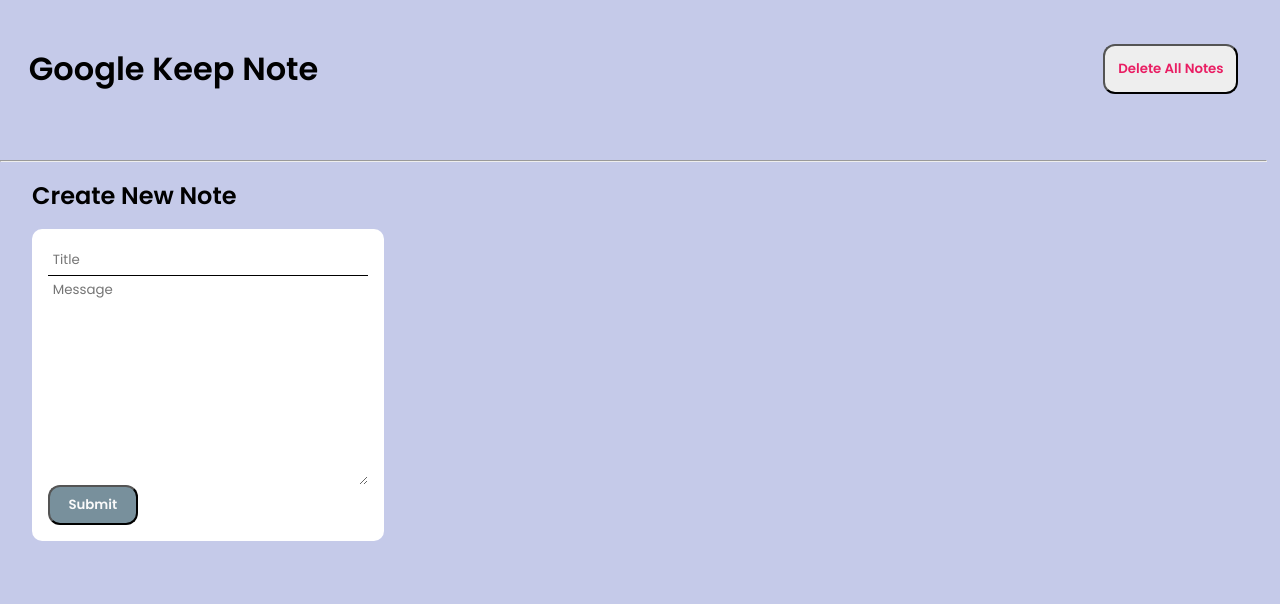
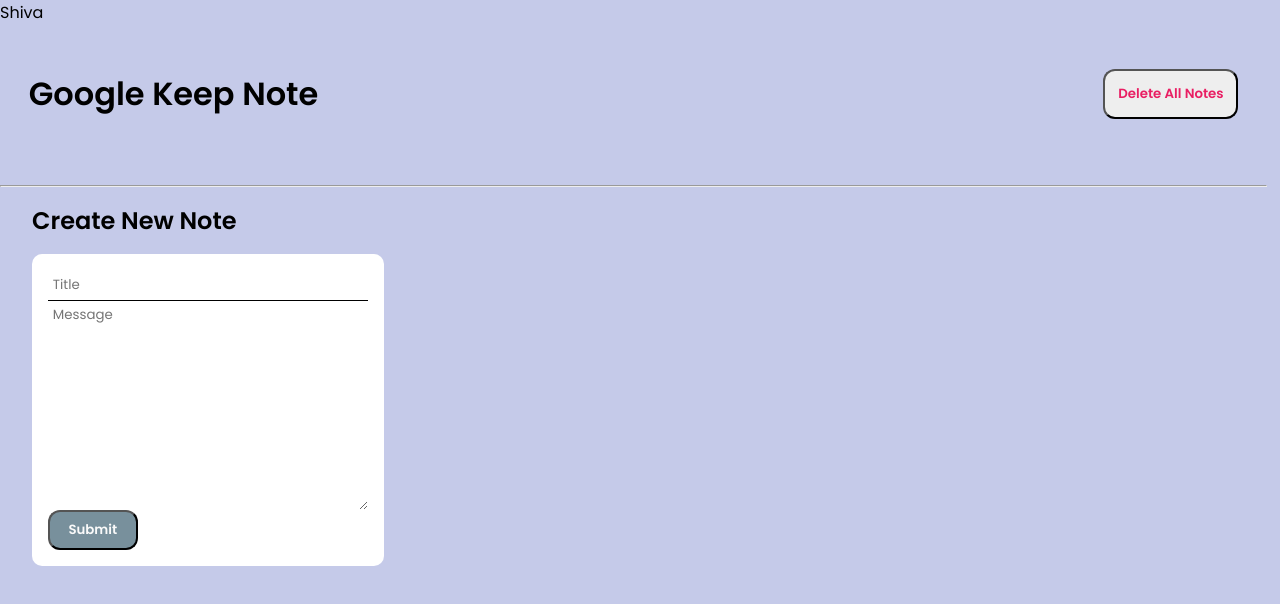
Before and after one commit to Vannalasai/GoogleNote, a website built with Vite: page index.html in a window 1280 px wide. Built offline with nearby package versions, Linux system fonts and the light colour scheme.

Commit message:
Update index.html

```diff
--- a/index.html
+++ b/index.html
@@ -7,6 +7,7 @@
     <title>Google Keep Note</title>
   </head>
   <body>
+    <p>Shiva</p>
     <div class="heading">
       <h1>Google Keep Note</h1>
       <button id="deleteall">Delete All Notes</button>
```
